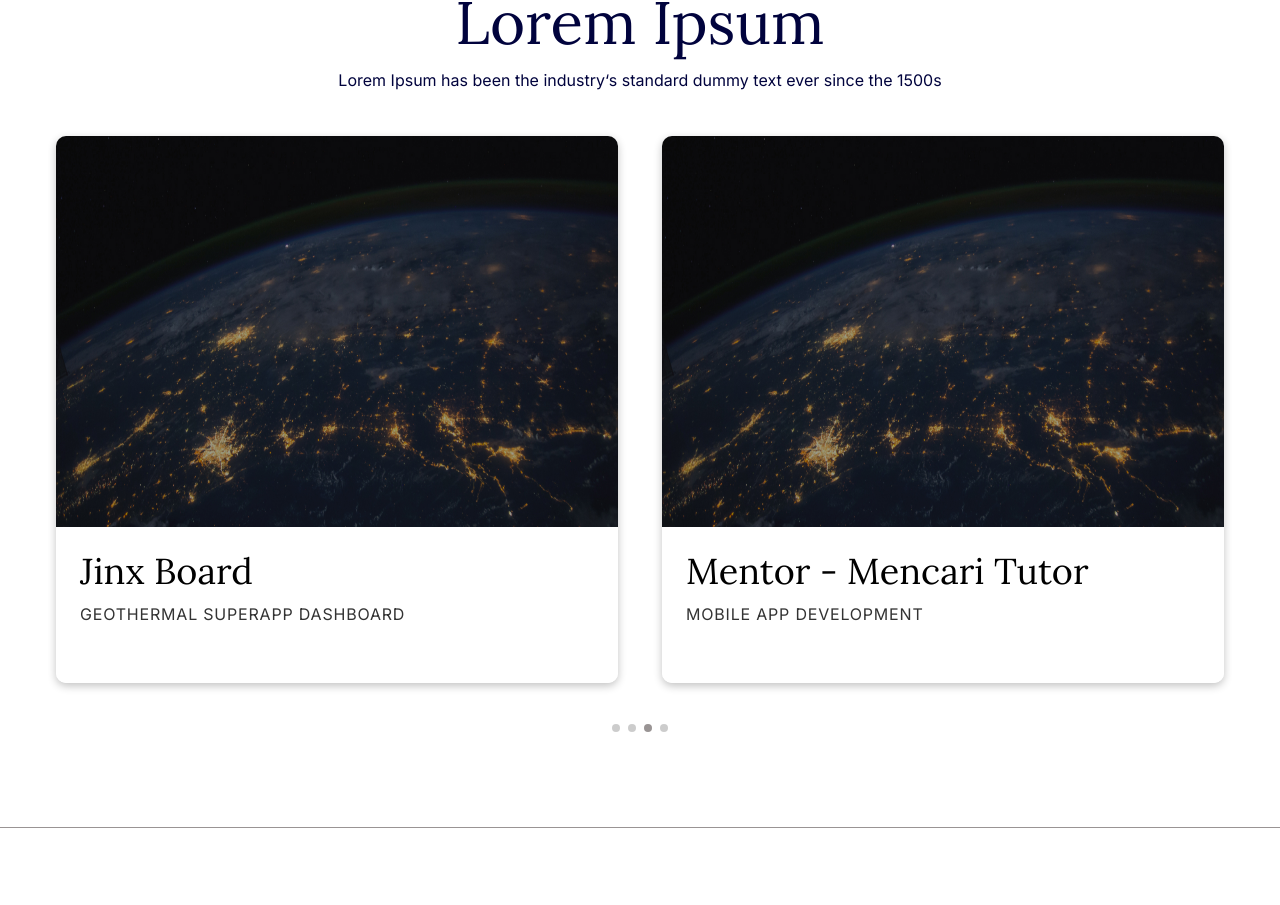
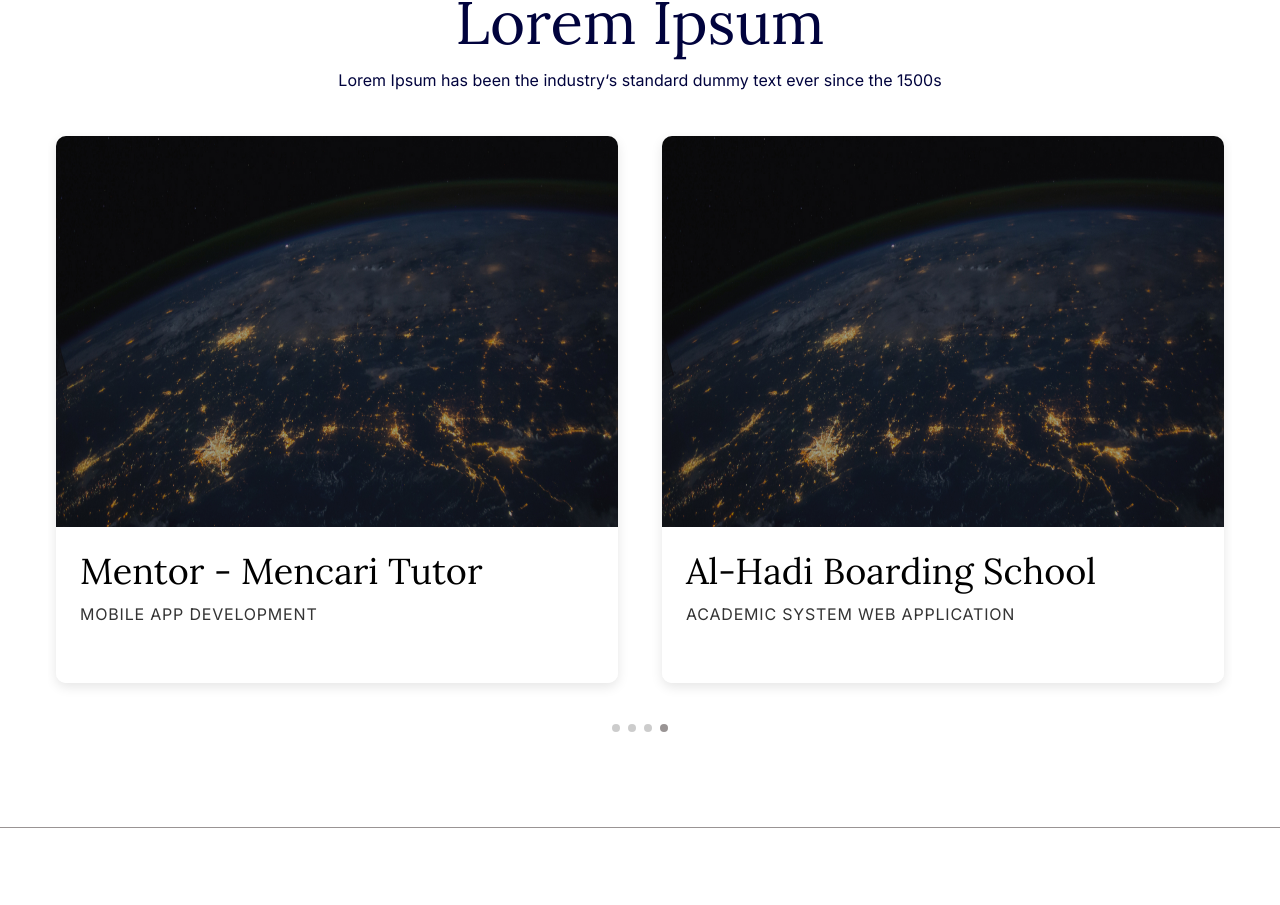
Before and after one commit to fadhilrafiii/flee-tech-website, a Next.js app: page / in a window 1280 px wide. Shown: the part 3536-4441 px from the top of the page. Built offline with nearby package versions, Linux system fonts and the light colour scheme.

Commit message:
Change config auto play swiper

```diff
--- a/components/sections/home/our-insight.section.tsx
+++ b/components/sections/home/our-insight.section.tsx
@@ -80,8 +80,7 @@
         slidesPerView={slidesPerView}
         spaceBetween={clientWidth > 1024 ? 56 : 20}
         autoplay={{
-          delay: 2000,
-          disableOnInteraction: true,
+          delay: 2500,
         }}
         loop={true}
         loopFillGroupWithBlank={true}
--- a/components/sections/home/our-work.section.tsx
+++ b/components/sections/home/our-work.section.tsx
@@ -82,8 +82,7 @@
         slidesPerView={1}
         spaceBetween={20}
         autoplay={{
-          delay: 2000,
-          disableOnInteraction: true,
+          delay: 1500,
         }}
         loop
         loopFillGroupWithBlank
--- a/components/work-card/work-card.module.scss
+++ b/components/work-card/work-card.module.scss
@@ -1,3 +1,3 @@
 .cardBoxShadow {
-  box-shadow: rgba(0, 0, 0, 0.24) 0px 3px 8px;
+  box-shadow: rgba(0, 0, 0, 0.1) 0px 4px 12px;
 }
```
